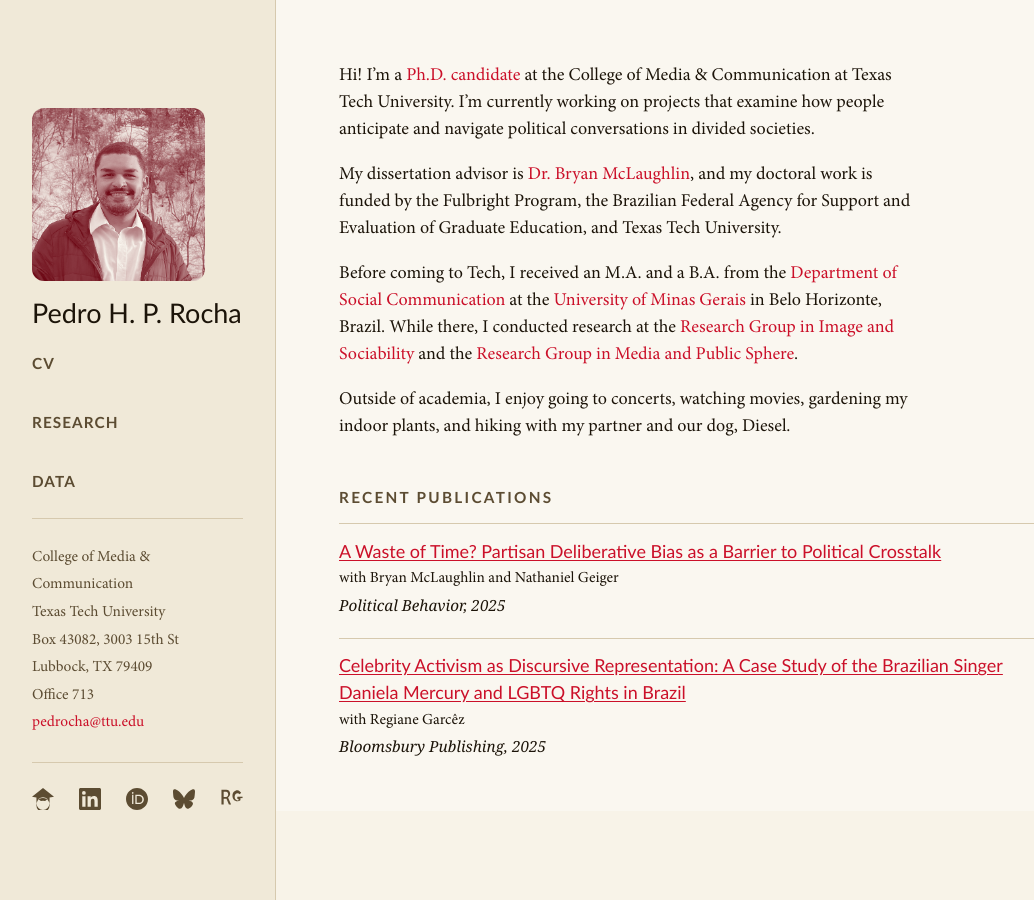
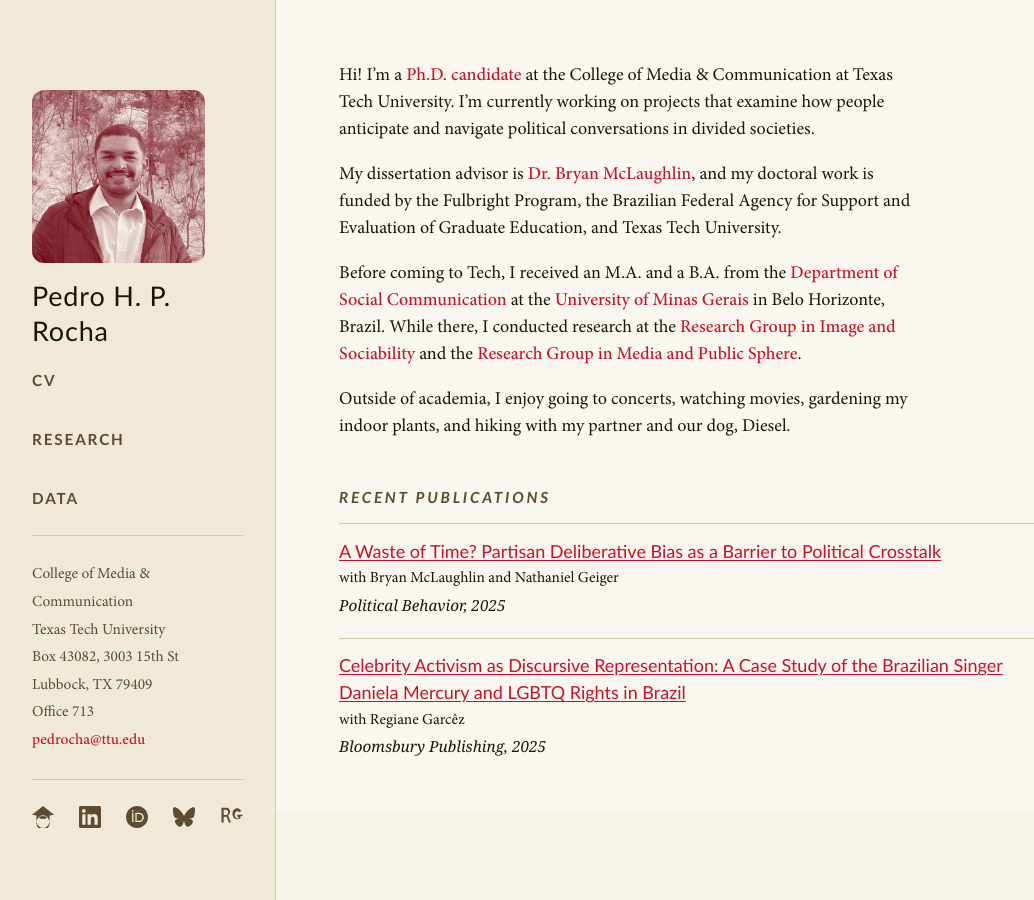
Before and after one commit to pedrohprocha/pedrohprocha.github.io, a Jekyll site: the page built from index.md, in a window 1280 px wide and 900 px high. Shown: the whole window, without its empty margins (4-1038 px from the left). Built offline with Jekyll 4.4.1, drawn with Linux system fonts in a browser that asks for light colours; some web fonts are replaced.

Commit message:
Final typographic touches
- Sidebar nav: letter-spacing 0.07→0.12em
- Section headings: italic + letter-spacing 0.15→0.18em
- Links: Minion Pro Medium (500) for subtle weight above body text
- Hover underline: wavy, 2px thick
- Sidebar name: Medium weight (400→500) + 0.03em letter-spacing

Co-Authored-By: Claude Sonnet 4.6 <noreply@anthropic.com>

```diff
--- a/assets/css/main.css
+++ b/assets/css/main.css
@@ -8,6 +8,18 @@
     font-family: "Minion Pro";
     src: url("/assets/fonts/MinionPro-It.otf") format("opentype");
     font-weight: 400;
+    font-style: italic;
+}
+@font-face {
+    font-family: "Minion Pro";
+    src: url("/assets/fonts/MinionPro-Medium.otf") format("opentype");
+    font-weight: 500;
+    font-style: normal;
+}
+@font-face {
+    font-family: "Minion Pro";
+    src: url("/assets/fonts/MinionPro-MediumIt.otf") format("opentype");
+    font-weight: 500;
     font-style: italic;
 }
 @font-face {
@@ -130,12 +142,14 @@ body {
 a {
     color: var(--accent);
     text-decoration: none;
+    font-weight: 500;
 }
 
 a:hover {
     color: var(--hover);
-    text-decoration: underline dotted;
-    text-underline-offset: 3px;
+    text-decoration: underline wavy;
+    text-decoration-thickness: 2px;
+    text-underline-offset: 4px;
 }
 
 p {
@@ -400,9 +414,10 @@ h3 {
 
 .sidebar h1 {
     font-family: var(--font-heading);
-    font-weight: 400;
+    font-weight: 500;
     font-size: 1.5rem;
     line-height: 1.3;
+    letter-spacing: 0.03em;
     margin-bottom: 0.2rem;
 }
 .sidebar h1 a {
@@ -426,7 +441,7 @@ h3 {
     font-family: var(--font-heading);
     font-weight: 700;
     text-transform: uppercase;
-    letter-spacing: 0.07em;
+    letter-spacing: 0.12em;
     color: var(--nav);
     text-decoration: none;
 }
@@ -465,7 +480,8 @@ h3 {
     font-family: var(--font-heading);
     font-size: 0.85rem;
     font-weight: 700;
-    letter-spacing: 0.15em;
+    font-style: italic;
+    letter-spacing: 0.18em;
     text-transform: uppercase;
     color: var(--muted);
     margin: 2.5rem 0 0.8rem;
@@ -474,7 +490,8 @@ h3 {
     font-family: var(--font-heading);
     font-size: 0.85rem;
     font-weight: 700;
-    letter-spacing: 0.15em;
+    font-style: italic;
+    letter-spacing: 0.18em;
     text-transform: uppercase;
     color: var(--muted);
     margin: 2rem 0 0.6rem;
```
